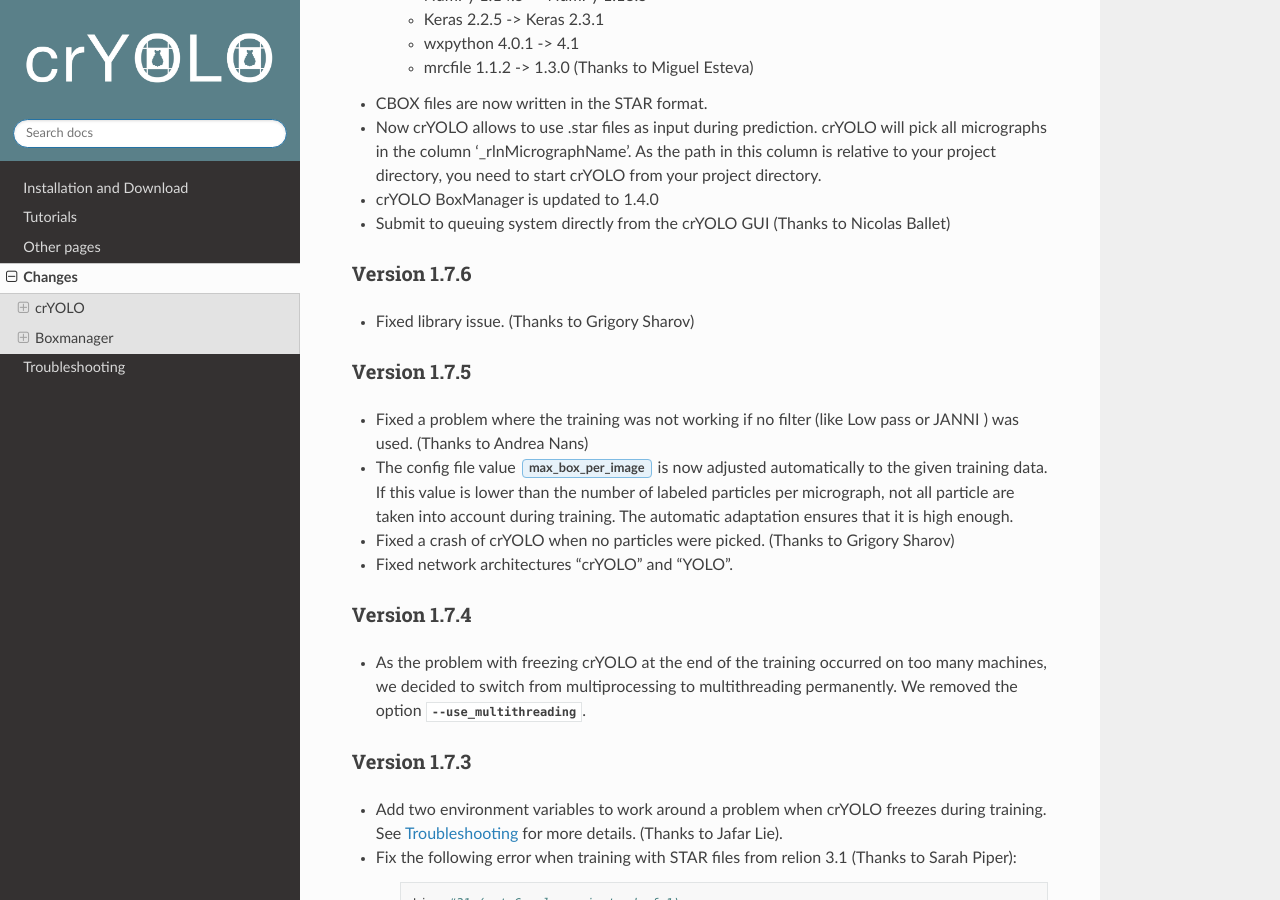
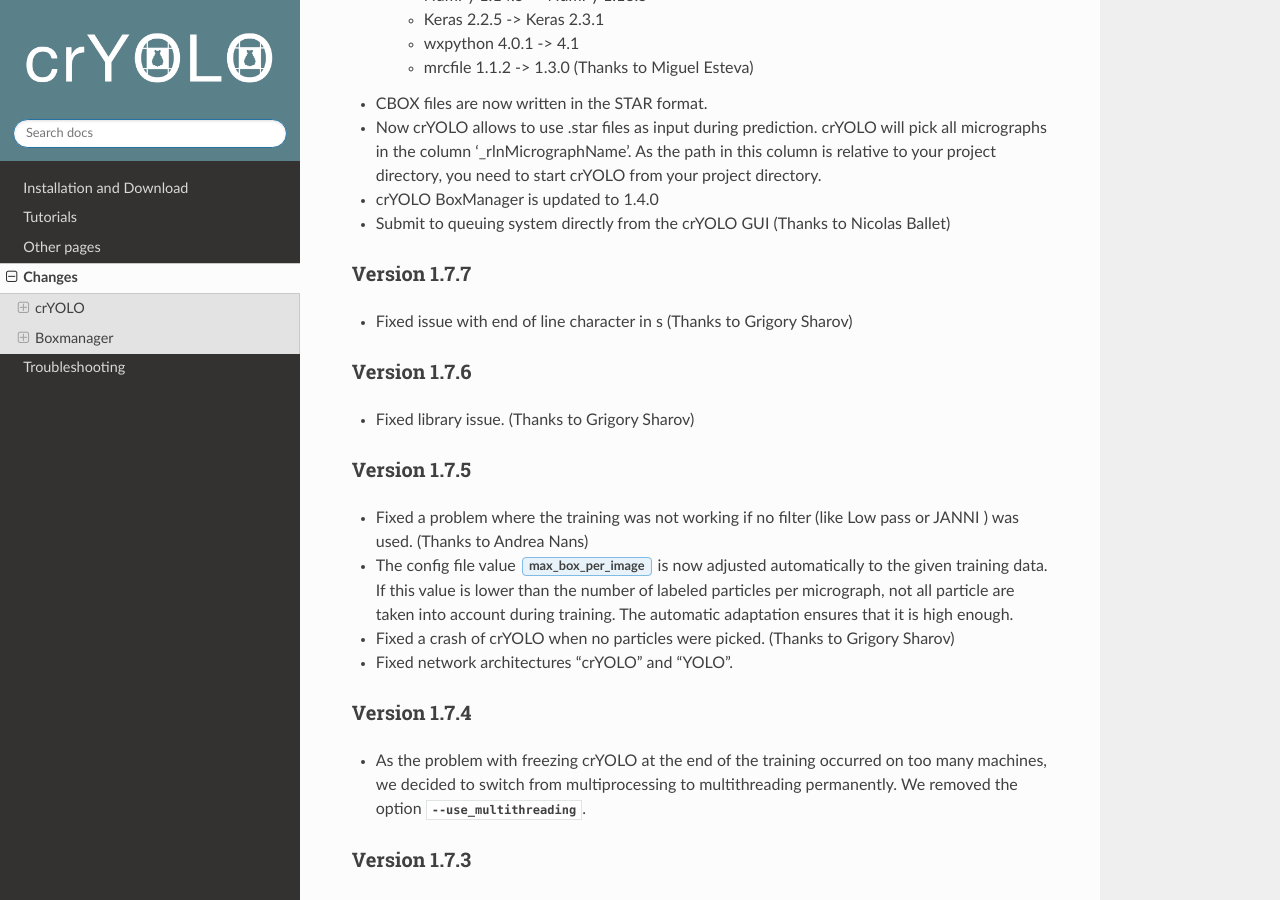
Before and after one commit to MPI-Dortmund/cryolo, a Sphinx documentation site: the page built from source/changes.rst, in a window 1280 px wide and 900 px high, scrolled down 728 px. Built offline with Sphinx 7.4.7 and the Read the Docs theme 2.0.0, drawn with Linux system fonts in a browser that asks for light colours.

Commit message:
Add change for version 1.7.7

```diff
--- a/source/changes.rst
+++ b/source/changes.rst
@@ -25,6 +25,10 @@ Version 1.8.0 (not yet offically released)
 * Now crYOLO allows to use .star files as input during prediction. crYOLO will pick all micrographs in the column '_rlnMicrographName'. As the path in this column is relative to your project directory, you need to start crYOLO from your project directory.
 * crYOLO BoxManager is updated to 1.4.0
 * Submit to queuing system directly from the crYOLO GUI (Thanks to Nicolas Ballet)
+
+Version 1.7.7
+*************
+* Fixed issue with end of line character in s (Thanks to Grigory Sharov)
 
 Version 1.7.6
 *************
```
